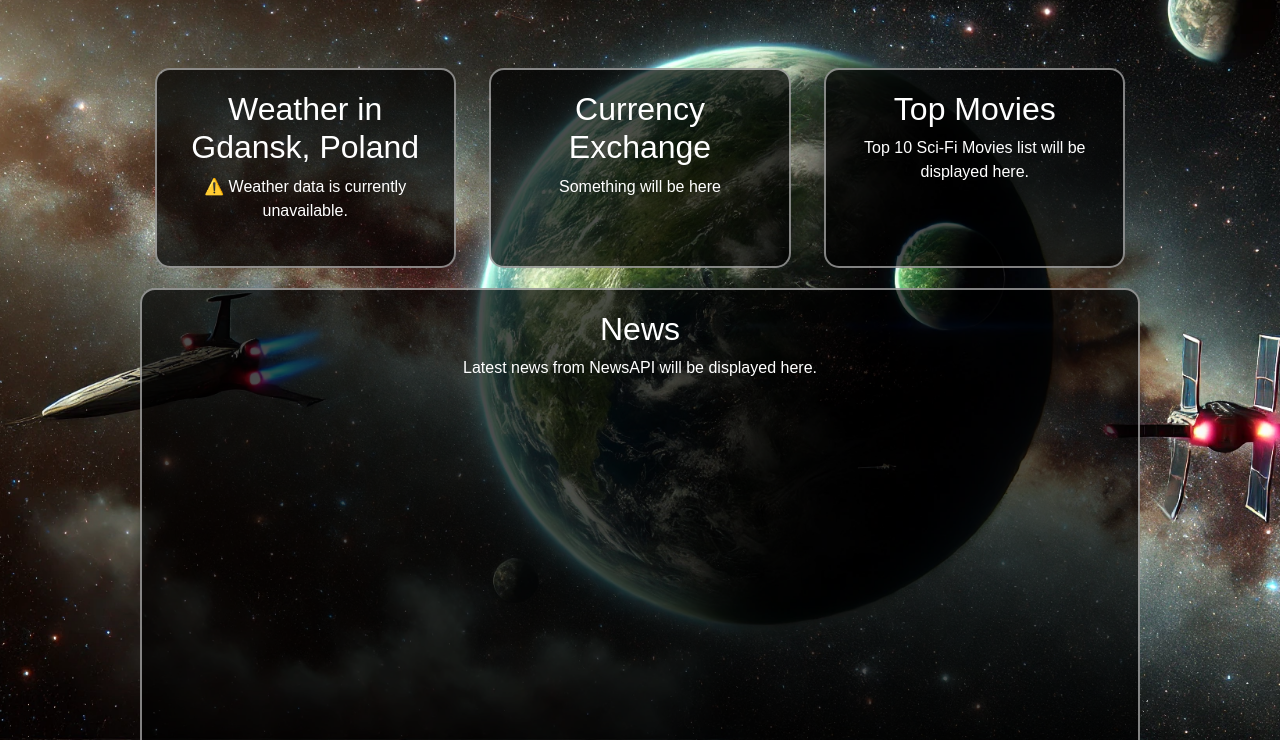
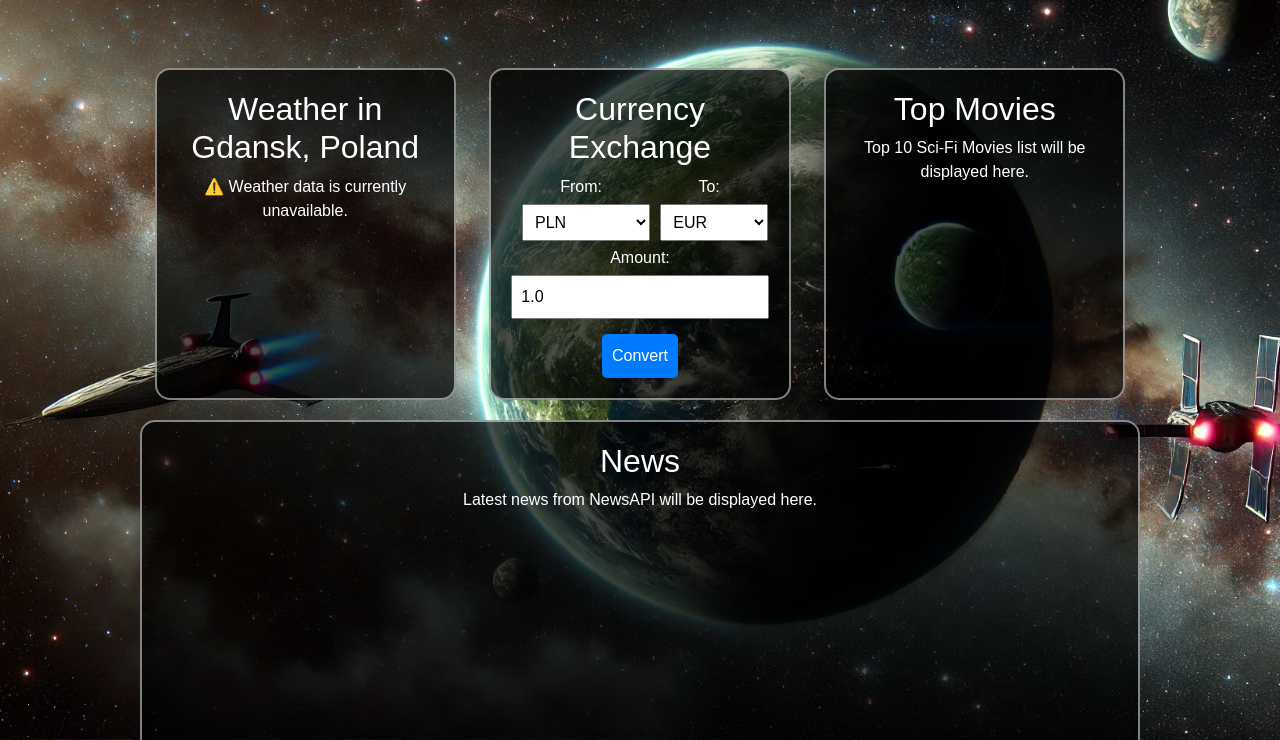
Before and after one commit to pavlodubovyi/Portfolio_website, a Django app: page /needful_things/ in a window 1280 px wide. Shown: the part 60-800 px from the top of the page. Run offline with Django 5.2, Linux system fonts and the light colour scheme; data that the repository does not hold is empty.

Commit message:
converter_1
converter works, but not according to OOP and SOLID

```diff
--- a/needful_things/templates/needful_things/needful_things.html
+++ b/needful_things/templates/needful_things/needful_things.html
@@ -2,7 +2,7 @@
 
 {% block content %}
 <style>
-    /* Фон сторінки */
+    /* Page background */
     body {
         background-image: url("/static/background.webp");
         background-size: cover;
@@ -14,17 +14,17 @@
         font-family: Arial, sans-serif;
     }
 
-    /* Контейнер для всього контенту */
+    /* Container for all content */
     .container-needful {
         display: flex;
         flex-direction: column;
         align-items: center;
         justify-content: center;
         width: 100%;
-        padding-top: 80px; /* Відступ після navbar */
+        padding-top: 80px; /* Gap after navbar */
     }
 
-    /* Контейнер для трьох верхніх блоків */
+    /* Container for three upper widgets */
     .top-row {
         display: flex;
         justify-content: space-around;
@@ -33,9 +33,9 @@
         margin-bottom: 20px;
     }
 
-    /* Окремі блоки для Weather, Currency, Top Movies */
+    /* Blocks for Weather, Currency, Top Movies */
     .info-box {
-        background: rgba(0, 0, 0, 0.7); /* Темний прозорий фон */
+        background: rgba(0, 0, 0, 0.7);
         padding: 20px;
         border-radius: 15px;
         border: 2px solid rgba(255, 255, 255, 0.5);
@@ -44,7 +44,7 @@
         min-height: 200px;
     }
 
-    /* Контейнер для блоку новин */
+    /* News box container */
     .news-box {
         background: rgba(0, 0, 0, 0.7);
         padding: 20px;
@@ -56,11 +56,57 @@
         min-height: 500px;
         margin-bottom: 20px;
     }
+    .currency-form {
+        display: flex;
+        flex-direction: column;
+        align-items: center;
+        justify-content: center;
+    }
+
+    .currency-row {
+        display: flex;
+        justify-content: space-between;
+        gap: 10px;
+    }
+
+    .currency-form select, .currency-form input {
+        margin: 5px;
+        padding: 8px;
+        font-size: 16px;
+        width: 100%;
+    }
+
+    .currency-form button {
+        margin-top: 10px;
+        padding: 10px;
+        font-size: 16px;
+        background-color: #007bff;
+        color: white;
+        border: none;
+        border-radius: 5px;
+        cursor: pointer;
+    }
+
+    .currency-form button:hover {
+        background-color: #0056b3;
+    }
+
+    .result {
+        margin-top: 15px;
+        font-size: 18px;
+        font-weight: bold;
+        text-align: center;
+        padding: 10px;
+        background: rgba(255, 255, 255, 0.2);
+        border-radius: 5px;
+        width: 100%;
+    }
 </style>
 
 <div class="container-needful">
-    <!-- Верхній рядок: три віджети -->
+    <!-- Three widgets in the upper row -->
     <div class="top-row">
+        <!-- Weather widget -->
         <div class="info-box">
             <h2>Weather in {{ city }}, {{ country }}</h2>
             {% if weather %}
@@ -73,18 +119,59 @@
             {% endif %}
         </div>
 
+        <!-- Currency converter widget -->
         <div class="info-box">
             <h2>Currency Exchange</h2>
-            <p>Something will be here</p>
+            <form class="currency-form" method="POST" action="{% url 'needful_things' %}">
+                {% csrf_token %}
+
+                <div class="currency-row">
+                    <div>
+                        <label>From:</label>
+                        <select name="base_currency">
+                            {% if currencies %}
+                                {% for currency in currencies %}
+                                    <option value="{{ currency }}" {% if currency == base_currency %}selected{% endif %}>{{ currency }}</option>
+                                {% endfor %}
+                            {% else %}
+                                <option disabled>No data available</option>
+                            {% endif %}
+                        </select>
+                    </div>
+
+                    <div>
+                        <label>To:</label>
+                        <select name="target_currency">
+                            {% if currencies %}
+                                {% for currency in currencies %}
+                                    <option value="{{ currency }}" {% if currency == target_currency %}selected{% endif %}>{{ currency }}</option>
+                                {% endfor %}
+                            {% else %}
+                                <option disabled>No data available</option>
+                            {% endif %}
+                        </select>
+                    </div>
+                </div>
+
+                <label>Amount:</label>
+                <input type="number" name="amount" value="{{ amount }}" step="0.01" required>
+
+                <button type="submit">Convert</button>
+
+                {% if result is not None %}
+                    <div class="result">{{ amount }} {{ base_currency }} = {{ result|floatformat:2 }} {{ target_currency }}</div>
+                {% endif %}
+            </form>
         </div>
 
+        <!-- Top movies widget -->
         <div class="info-box">
             <h2>Top Movies</h2>
             <p>Top 10 Sci-Fi Movies list will be displayed here.</p>
         </div>
     </div>
 
-    <!-- Блок новин -->
+    <!-- News box -->
     <div class="news-box">
         <h2>News</h2>
         <p>Latest news from NewsAPI will be displayed here.</p>
--- a/needful_things/urls.py
+++ b/needful_things/urls.py
@@ -1,6 +1,6 @@
 from django.urls import path
-from .views import weather_view
+from .views import NeedfulThingsView
 
 urlpatterns = [
-    path('', weather_view, name='needful_things'),
+    path('', NeedfulThingsView.as_view(), name='needful_things'),
 ]
--- a/needful_things/views.py
+++ b/needful_things/views.py
@@ -1,60 +1,137 @@
 import requests
 from django.shortcuts import render
+from django.views import View
 from django.conf import settings
 
 
-def get_client_ip(request):
-    """Get user's IP"""
-    x_forwarded_for = request.META.get("HTTP_X_FORWARDED_FOR")
-    if x_forwarded_for:
-        ip = x_forwarded_for.split(",")[0]
-    else:
-        ip = request.META.get("REMOTE_ADDR")
-    return ip
+class WeatherService:
+    """Class for managing weather widget"""
+
+    @staticmethod
+    def get_user_ip(request):
+        """Gets user IP address"""
+        x_forwarded_for = request.META.get("HTTP_X_FORWARDED_FOR")
+        if x_forwarded_for:
+            ip = x_forwarded_for.split(",")[0]
+        else:
+            ip = request.META.get("REMOTE_ADDR")
+        return ip
+
+    @staticmethod
+    def get_user_location(ip):
+        """Gets user ip and location"""
+        if ip == "127.0.0.1":
+            return "Gdansk", "Poland"
+        try:
+            response = requests.get(f"http://ip-api.com/json/{ip}").json()
+            if response.get("status") != "success":
+                return "Paris", "France"
+            return response.get("city"), response.get("country")
+        except requests.exceptions.RequestException:
+            return "Rome", "Italy"
+
+    @staticmethod
+    def get_weather(city):
+        """Gets current weather"""
+        api_key = settings.OPENWEATHER_API_KEY
+        url = f"https://api.openweathermap.org/data/2.5/weather?q={city}&appid={api_key}&units=metric"
+
+        try:
+            response = requests.get(url).json()
+            if int(response.get("cod", 0)) != 200:
+                return None
+            return {
+                "city": city,
+                "temperature": response["main"]["temp"],
+                "temp_min": response["main"]["temp_min"],
+                "temp_max": response["main"]["temp_max"],
+                "description": response["weather"][0]["description"].capitalize(),
+                "icon": f"https://openweathermap.org/img/wn/{response['weather'][0]['icon']}@2x.png"
+            }
+        except requests.exceptions.RequestException:
+            return None
 
 
-def get_user_location(ip):
-    """Determine user's location based on IP"""
-    if ip == "127.0.0.1":
-        return "Gdansk", "Poland"
-    try:
-        response = requests.get(f"http://ip-api.com/json/{ip}").json()
-        if response.get("status") != "success":
-            return "Paris", "France"
-        city = response.get("city")
-        country = response.get("country")
-        return city, country
-    except requests.exceptions.RequestException:
-        return "Rome", "Italy"
+class CurrencyService:
+    """Currency exchange class"""
+
+    @staticmethod
+    def get_available_currencies():
+        """Gets available currencies"""
+        api_key = settings.EXCHANGE_RATES_API_KEY
+        url = f"https://v6.exchangerate-api.com/v6/{api_key}/latest/USD"
+
+        try:
+            response = requests.get(url).json()
+            if "conversion_rates" in response:
+                return list(response["conversion_rates"].keys())  # List of all currencies
+            print("API Error:", response)
+            return ["USD", "EUR", "GBP", "PLN", "UAH"]  # Default list if API fails
+        except requests.exceptions.RequestException:
+            return ["USD", "EUR", "GBP", "PLN", "UAH"]
+
+    @staticmethod
+    def convert_currency(base_currency, target_currency, amount):
+        """Converts currency"""
+        api_key = settings.EXCHANGE_RATES_API_KEY
+        url = f"https://v6.exchangerate-api.com/v6/{api_key}/pair/{base_currency}/{target_currency}/{amount}"
+
+        try:
+            response = requests.get(url).json()
+            if "conversion_rate" in response:
+                return float(amount) * float(response["conversion_rate"])
+            print("API Error:", response)
+            return None
+        except requests.exceptions.RequestException:
+            return None
 
 
-def get_weather(city):
-    """Getting current weather data"""
-    api_key = settings.OPENWEATHER_API_KEY
-    url = f"http://api.openweathermap.org/data/2.5/weather?q={city}&appid={api_key}&units=metric"
-    response = requests.get(url).json()
+class NeedfulThingsView(View):
+    """Main page view, handling other widgets"""
 
-    if int(response.get("cod", 0)) != 200:
-        return None
+    def get(self, request):
+        """Handles GET request to load the page"""
 
-    return {
-        "city": city,
-        "temperature": response["main"]["temp"],
-        "temp_min": response["main"]["temp_min"],
-        "temp_max": response["main"]["temp_max"],
-        "description": response["weather"][0]["description"].capitalize(),
-        "icon": f"http://openweathermap.org/img/wn/{response['weather'][0]['icon']}@2x.png"
-    }
+        # Get weather
+        ip = WeatherService.get_user_ip(request)
+        city, country = WeatherService.get_user_location(ip)
+        weather_data = WeatherService.get_weather(city)
 
+        # Get available currencies
+        currencies = CurrencyService.get_available_currencies()
 
-def weather_view(request):
-    """Main function to show weather"""
-    ip = get_client_ip(request)
-    city, country = get_user_location(ip)
-    weather_data = get_weather(city)
+        return render(request, "needful_things/needful_things.html", {
+            "weather": weather_data,
+            "city": city,
+            "country": country,
+            "currencies": currencies,
+            "result": None,
+            "base_currency": "PLN",
+            "target_currency": "EUR",
+            "amount": 1.0
+        })
 
-    return render(request, "needful_things/needful_things.html", {
-        "weather": weather_data,
-        "city": city,
-        "country": country
-    })
+    def post(self, request):
+        """Handles currency conversion inside the same widget"""
+
+        base_currency = request.POST.get("base_currency", "PLN")
+        target_currency = request.POST.get("target_currency", "EUR")
+        amount = float(request.POST.get("amount", 1.0))
+
+        result = CurrencyService.convert_currency(base_currency, target_currency, amount)
+        currencies = CurrencyService.get_available_currencies()
+
+        ip = WeatherService.get_user_ip(request)
+        city, country = WeatherService.get_user_location(ip)
+        weather_data = WeatherService.get_weather(city)
+
+        return render(request, "needful_things/needful_things.html", {
+            "weather": weather_data,
+            "city": city,
+            "country": country,
+            "currencies": currencies,
+            "result": result,
+            "base_currency": base_currency,
+            "target_currency": target_currency,
+            "amount": amount
+        })
--- a/portfolio/settings.py
+++ b/portfolio/settings.py
@@ -26,6 +26,7 @@ BASE_DIR = Path(__file__).resolve().parent.parent
 # SECURITY WARNING: keep the secret key used in production secret!
 SECRET_KEY = os.getenv('DJANGO_SECRET_KEY')
 OPENWEATHER_API_KEY = os.getenv('OPENWEATHER_API_KEY')
+EXCHANGE_RATES_API_KEY = os.getenv('EXCHANGE_RATES_API_KEY')
 
 # SECURITY WARNING: don't run with debug turned on in production!
 DEBUG = True
```
Also changed, not shown: needful_things/services.py (added).
